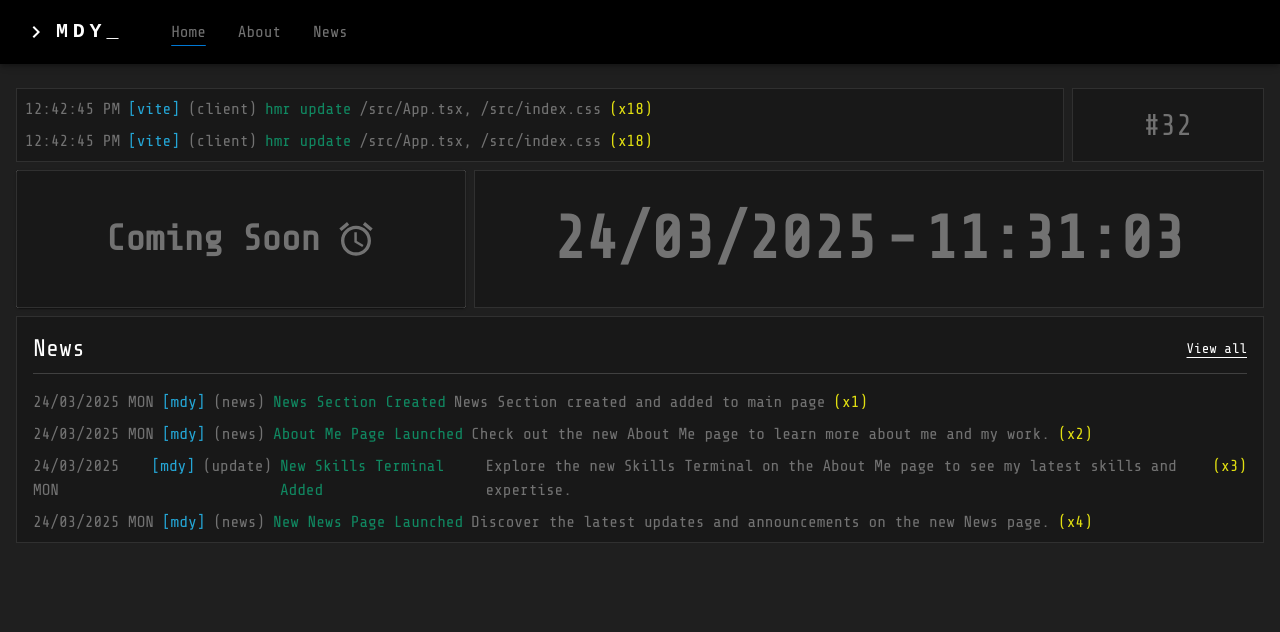
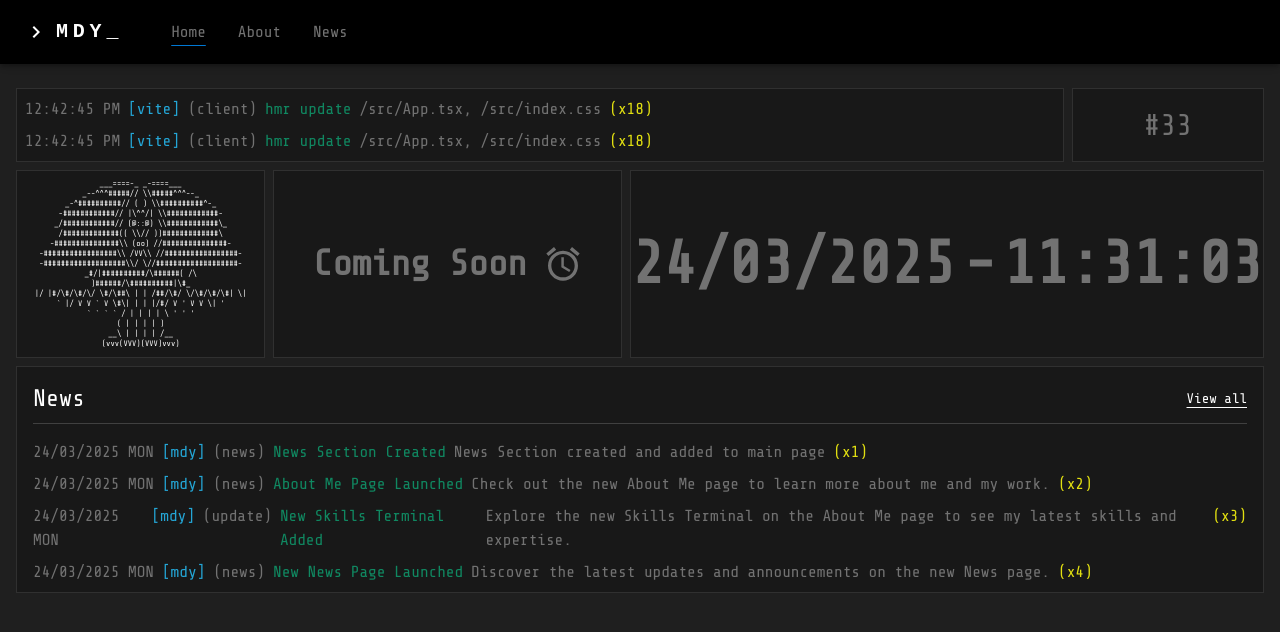
Before and after one commit to dgndds/portfolio, a React (Vite) app: page /#/ in a window 1280 px wide. Shown: the top 632 px of the page. Built offline with nearby package versions, Linux system fonts and the light colour scheme.

Commit message:
fix main page layout

```diff
--- /dev/null
+++ b/src/components/Fragments/cards/AsciiArt.tsx
@@ -0,0 +1,64 @@
+import Container from "./Container"
+
+const AsciiArt = () => {
+
+    return (
+        <Container>
+            <span className="text-white text-center text-xs leading-tight" style={{ fontSize: '8px' }}>
+                ___====-_  _-====___<br />
+                _--^^^#####// \\#####^^^--_<br />
+                _-^##########// ( ) \\##########^-_<br />
+                -############// |\^^/| \\############-<br />
+                _/############// (@::@) \\############\_<br />
+                /#############(( \\// ))#############\<br />
+                -###############\\ (oo) //###############-<br />
+                -#################\\ /VV\\ //#################-<br />
+                -###################\\/ \//###################-<br />
+                _#/|##########/\######( /\ )######/\##########|\#_<br />
+                |/ |#/\#/\#/\/ \#/\##\ | | /##/\#/ \/\#/\#/\#| \|<br />
+                ` |/ V V ` V \#\| | | |/#/ V ' V V \| '<br />
+                ` ` ` ` / | | | | \ ' ' '<br />
+                ( | | | | )<br />
+                __\ | | | | /__<br />
+                (vvv(VVV)(VVV)vvv)<br />
+            </span>
+        </Container>
+    );
+
+};
+
+export default AsciiArt;
+
+
+
+
+
+
+
+
+
+
+
+
+
+
+
+
+
+
+
+
+
+
+
+
+
+
+
+
+
+
+
+/**
+
+ */
--- a/src/components/Fragments/cards/ComingSoon.tsx
+++ b/src/components/Fragments/cards/ComingSoon.tsx
@@ -1,16 +1,16 @@
-import { Card, CardContent } from "@mui/material";
 import AlarmIcon from "@mui/icons-material/Alarm";
+import Container from "./Container";
 
 const ComingSoon = () => {
   return (
-    <Card className="w-[450px]">
-      <CardContent className="flex justify-center bg-background-dark border border-primary-border-dark items-center gap-4 !py-12 !px-12">
+    <Container className="h-full">
+      <div className="flex justify-center items-center gap-4 h-full">
         <h1 className="text-4xl font-bold text-primary font-tech-mono">
           Coming Soon
         </h1>
         <AlarmIcon sx={{ fontSize: 40 }} className="text-primary" />
-      </CardContent>
-    </Card>
+      </div>
+    </Container>
   );
 };
 
--- a/src/components/Fragments/cards/Container.tsx
+++ b/src/components/Fragments/cards/Container.tsx
@@ -1,12 +1,19 @@
 import React from "react";
+import { twMerge } from "tailwind-merge";
 
 interface ContainerProps {
   children: React.ReactNode;
+  className?: string;
 }
 
-const Container = ({ children }: ContainerProps) => {
+const Container = ({ children, className }: ContainerProps) => {
   return (
-    <div className="bg-background-dark px-4 py-2 flex flex-col gap-2 font-tech-mono border-primary-border-dark border flex-1">
+    <div
+      className={twMerge(
+        "bg-background-dark px-4 py-2 flex flex-col gap-2 font-tech-mono border-primary-border-dark border flex-1",
+        className
+      )}
+    >
       {children}
     </div>
   );
--- a/src/pages/Main.tsx
+++ b/src/pages/Main.tsx
@@ -2,6 +2,7 @@ import ConsoleDemo from "../components/Fragments/ConsoleDemo";
 import ComingSoon from "../components/Fragments/cards/ComingSoon";
 import Clock from "../components/Fragments/cards/Clock";
 import News from "../components/Fragments/News";
+import AsciiArt from "../components/Fragments/cards/AsciiArt";
 
 const Main = () => {
   return (
@@ -10,12 +11,17 @@ const Main = () => {
         <ConsoleDemo />
 
         <div className="w-48 flex items-center justify-center bg-background-dark border border-primary-border-dark text-primary font-tech-mono text-3xl">
-          #32
+          #33
         </div>
       </div>
 
-      <div className="flex gap-2">
-        <ComingSoon />
+      <div className="flex gap-2 align-stretch">
+        <div className="w-[250px]">
+          <AsciiArt />
+        </div>
+        <div className="w-[350px]">
+          <ComingSoon />
+        </div>
         <div className="flex-1 bg-background-dark border border-primary-border-dark">
           <Clock />
         </div>
```
